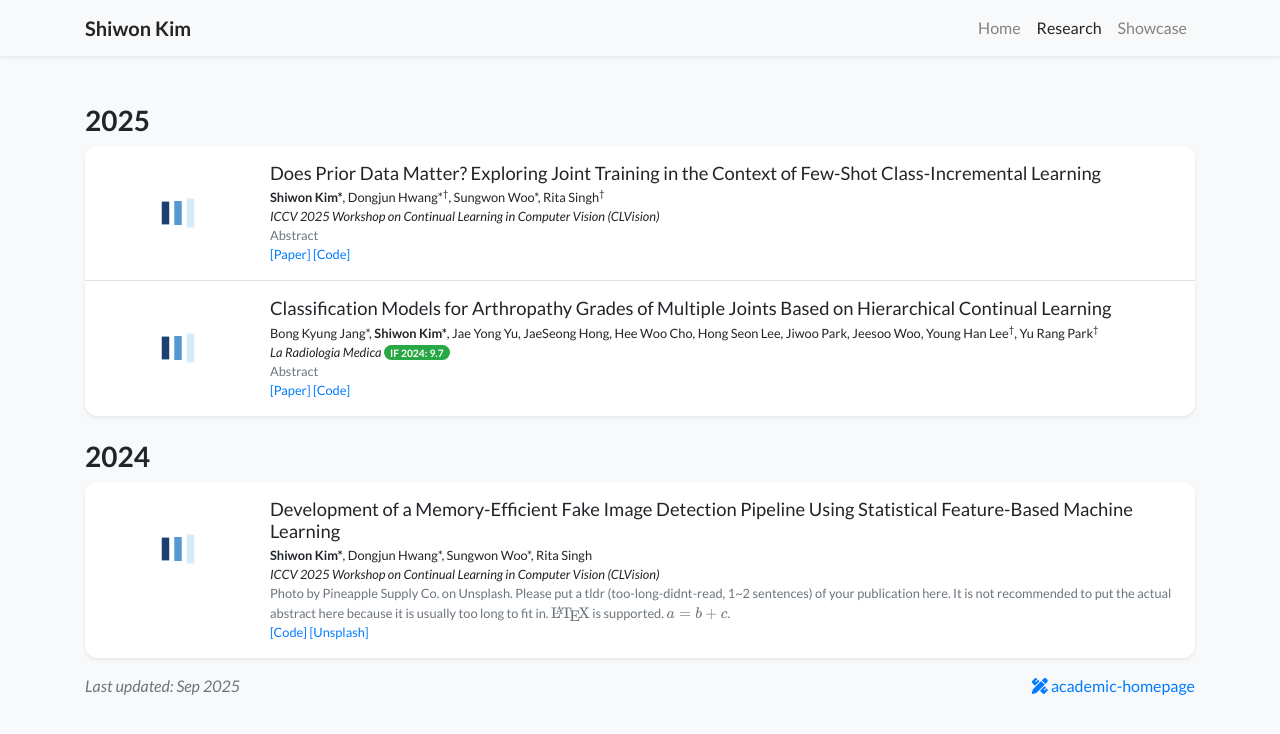
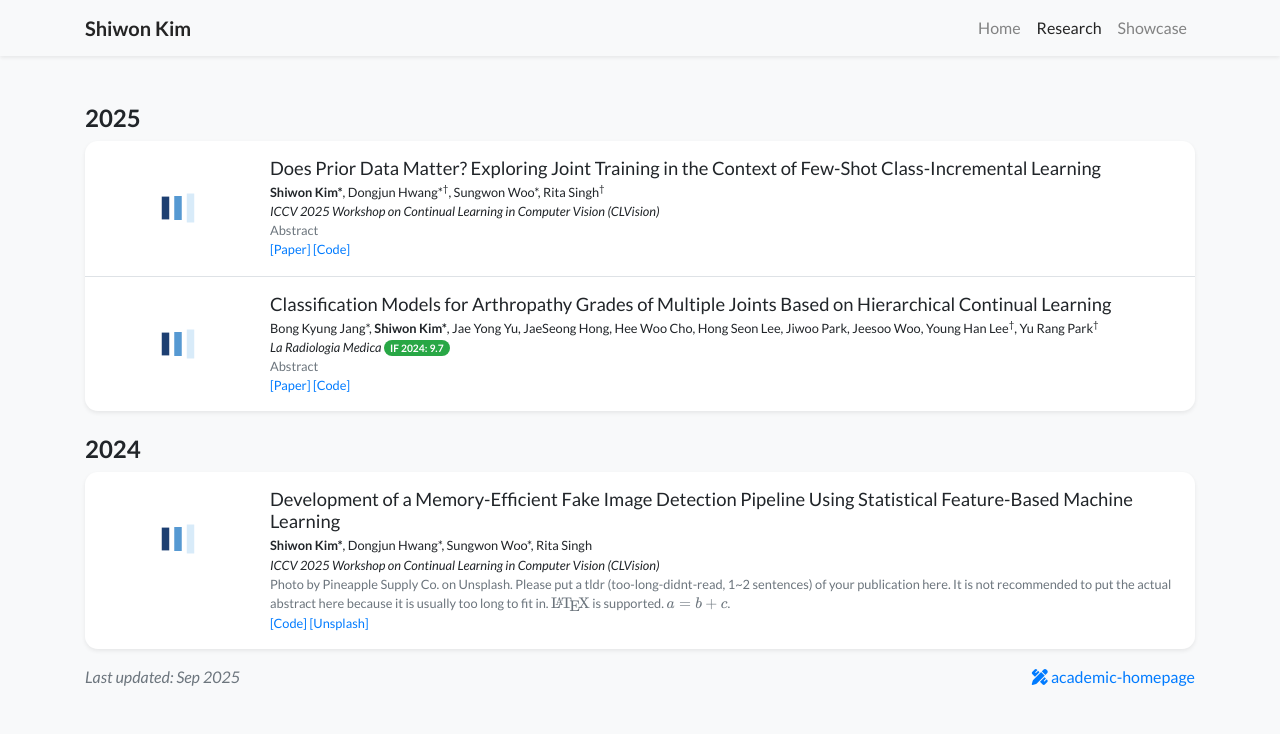
Before and after one commit to shiwonkim/shiwonkim.github.io, a Jekyll site: the page built from publications.html, in a window 1280 px wide. Shown: the top 734 px of the page. Built offline with Jekyll 4.4.1, drawn with Linux system fonts in a browser that asks for light colours; nearby versions of some CDN libraries; a style sheet for code colours, icons or effects is not loaded.

```diff
--- a/publications.html
+++ b/publications.html
@@ -13,7 +13,7 @@
     <div class="col-12">
         {% for year in pubs_by_year %}
         {% assign num_papers = year.items | size %}
-        <h3 class="pt-4" id="year-{{ year.name }}">{{ year.name }}</h3>
+        <h4 class="pt-4" id="year-{{ year.name }}">{{ year.name }}</h4>
         <div class="my-0 p-0 bg-white shadow-sm rounded-xl">
             {% for item in year.items %}
                 {% include widgets/publication_item.html item=item hide_bottom_border=forloop.last first=forloop.first last=forloop.last %}
```
